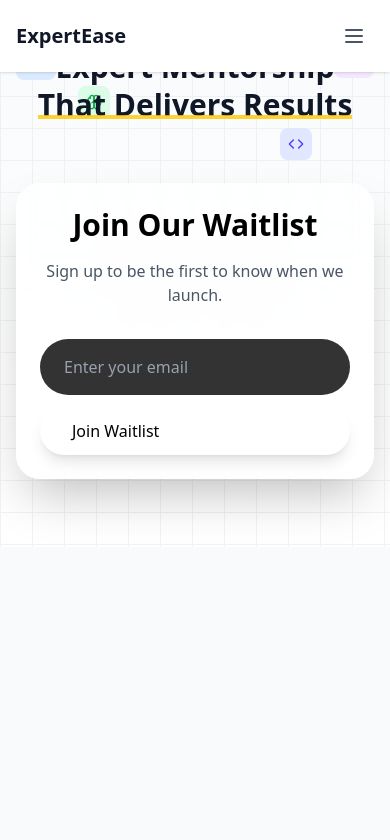
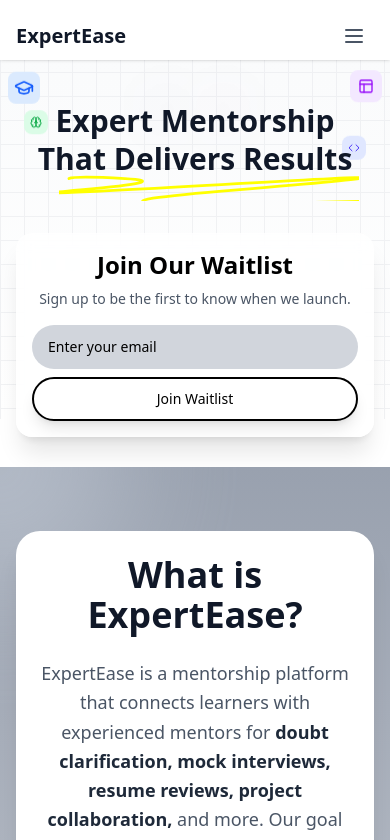
Before and after one commit to Srilochan7/ee_prod, a React (Vite) app: page / in a window 390 px wide. Shown: the top 840 px of the page. Built offline with nearby package versions, Linux system fonts and the light colour scheme.

Commit message:
frontend responsive done

```diff
--- a/package.json
+++ b/package.json
@@ -11,6 +11,7 @@
   },
   "dependencies": {
     "@tailwindcss/vite": "^4.0.3",
+    "axios": "^1.7.9",
     "framer-motion": "^12.0.6",
     "lucide-react": "^0.474.0",
     "react": "^18.3.1",
--- a/src/App.jsx
+++ b/src/App.jsx
@@ -11,12 +11,12 @@ function App() {
   const [count, setCount] = useState(0)
 
   return (
-    <>
+    <div>
       <Navbar/>
       <Hero/>
       <What/>
       <Footer/>
-    </>
+    </div>
   )
 }
 
--- a/src/components/hero.jsx
+++ b/src/components/hero.jsx
@@ -38,8 +38,8 @@ const Hero = () => {
 
 
   return (
-    <section id='section1'>
-      <div className="min-h-screen bg-gray-50">
+    <section id='section1 mt-12'>
+      <div className="mb-12 bg-gray-500 ">
         <style>
           {`
             @keyframes float {
@@ -58,91 +58,96 @@ const Hero = () => {
             }
           `}
         </style>
-        <section className="relative overflow-hidden bg-gradient-to-b from-gray-50 to-white pb-1">
-          {/* Grid Pattern - Responsive */}
+        <section className="relative  bg-gradient-to-b from-gray-50 to-white pb-1">
+          {/* Grid Pattern - More responsive */}
           <div className="absolute inset-0">
-            <div className="absolute inset-0 bg-[linear-gradient(to_right,#e5e7eb_1px,transparent_1px),linear-gradient(to_bottom,#e5e7eb_1px,transparent_1px)] bg-[size:2rem_2rem] md:bg-[size:4rem_4rem] opacity-50"></div>
+            <div className="absolute inset-0 bg-[linear-gradient(to_right,#e5e7eb_1px,transparent_1px),linear-gradient(to_bottom,#e5e7eb_1px,transparent_1px)] bg-[size:1.5rem_1.5rem] sm:bg-[size:2rem_2rem] md:bg-[size:4rem_4rem] opacity-50"></div>
           </div>
 
-          {/* Floating Elements - Mobile Optimized */}
-          <div className="absolute inset-0 overflow-hidden">
-            {/* Academic/Learning Elements - Adjusted for Mobile */}
-            <div className="absolute top-10 left-4 md:top-20 md:left-10 w-10 h-10 md:w-16 md:h-16 bg-blue-100 rounded-lg flex items-center justify-center animate-float">
-              <GraduationCap className="w-5 h-5 md:w-8 md:h-8 text-blue-600" />
+          {/* Floating Elements - Better mobile optimization */}
+          <div className="absolute top-[40px] inset-0 overflow-hidden">
+            {/* Academic/Learning Elements */}
+            <div className="absolute top-8 left-2 sm:top-10 sm:left-4 md:top-20 md:left-10 w-8 h-8 sm:w-10 sm:h-10 md:w-16 md:h-16 bg-blue-100 rounded-lg flex items-center justify-center animate-float">
+              <GraduationCap className="w-5 h-5 sm:w-5 sm:h-5 md:w-8 md:h-8 text-blue-600" />
             </div>
-            <div className="absolute top-24 left-1/5 md:top-40 md:left-1/4 w-8 h-8 md:w-12 md:h-12 bg-green-100 rounded-lg flex items-center justify-center animate-float-delayed">
-              <Brain className="w-4 h-4 md:w-6 md:h-6 text-green-600" />
+            <div className="absolute top-20 left-1/16 sm:top-24 md:top-40 md:left-1/4 w-6 h-6 sm:w-8 sm:h-8 md:w-12 md:h-12 bg-green-100 rounded-lg flex items-center justify-center animate-float-delayed">
+              <Brain className="w-3 h-3 sm:w-4 sm:h-4 md:w-6 md:h-6 text-green-600" />
             </div>
-            <div className="hidden md:flex absolute bottom-32 left-20 w-14 h-14 bg-yellow-100 rounded-lg items-center justify-center animate-float">
-              <Trophy className="w-7 h-7 text-yellow-600" />
+            <div className="hidden sm:flex absolute bottom-24 left-12 sm:bottom-32 sm:left-20 w-10 h-10 sm:w-14 sm:h-14 bg-yellow-100 rounded-lg items-center justify-center animate-float">
+              <Trophy className="w-5 h-5 sm:w-7 sm:h-7 text-yellow-600" />
             </div>
 
-            {/* Tech/Development Elements - Adjusted for Mobile */}
-            <div className="absolute top-12 right-4 md:top-24 md:right-16 w-10 h-10 md:w-16 md:h-16 bg-purple-100 rounded-lg flex items-center justify-center animate-float-delayed">
-              <Layout className="w-5 h-5 md:w-8 md:h-8 text-purple-600" />
+            {/* Tech/Development Elements */}
+            <div className="absolute top-[40px] right-2 sm:top-12 sm:right-4 md:top-24 md:right-16 w-8 h-8 sm:w-10 sm:h-10 md:w-16 md:h-16 bg-purple-100 rounded-lg flex items-center justify-center animate-float-delayed">
+              <Layout className="w-4 h-4 sm:w-5 sm:h-5 md:w-8 md:h-8 text-purple-600" />
             </div>
-            <div className="absolute top-32 right-1/5 md:top-48 md:right-1/4 w-8 h-8 md:w-12 md:h-12 bg-indigo-100 rounded-lg flex items-center justify-center animate-float">
-              <Code className="w-4 h-4 md:w-6 md:h-6 text-indigo-600" />
+            <div className="absolute top-24 right-1/16 sm:top-32 md:top-48 md:right-1/4 w-6 h-6 sm:w-8 sm:h-8 md:w-12 md:h-12 bg-indigo-100 rounded-lg flex items-center justify-center animate-float">
+              <Code className="w-3 h-3 sm:w-4 sm:h-4 md:w-6 md:h-6 text-indigo-600" />
             </div>
-            <div className="hidden md:flex absolute bottom-40 right-20 w-14 h-14 bg-red-100 rounded-lg items-center justify-center animate-float-delayed">
-              <PenTool className="w-7 h-7 text-red-600" />
+            <div className="hidden sm:flex absolute bottom-32 right-12 sm:bottom-40 sm:right-20 w-10 h-10 sm:w-14 sm:h-14 bg-red-100 rounded-lg items-center justify-center animate-float-delayed">
+              <PenTool className="w-5 h-5 sm:w-7 sm:h-7 text-red-600" />
             </div>
 
-            {/* Center Elements - Adjusted for Mobile */}
-            <div className="absolute top-1/2 left-1/2 transform -translate-x-1/2 -translate-y-1/2 flex gap-10 md:gap-20">
-              <div className="w-12 h-12 md:w-20 md:h-20 bg-blue-900/5 rounded-full blur-xl"></div>
-              <div className="w-12 h-12 md:w-20 md:h-20 bg-purple-900/5 rounded-full blur-xl"></div>
+            {/* Center Elements */}
+            <div className="absolute top-[70px] left-1/2 transform -translate-x-1/2 -translate-y-1/2 flex gap-6 sm:gap-10 md:gap-20">
+              <div className="w-8 h-8 sm:w-12 sm:h-12 md:w-20 md:h-20 bg-blue-900/5 rounded-full blur-xl"></div>
+              <div className="w-8 h-8 sm:w-12 sm:h-12 md:w-20 md:h-20 bg-purple-900/5 rounded-full blur-xl"></div>
             </div>
           </div>
 
-          {/* Main Content - Mobile Responsive */}
-          <div className="container mx-auto px-4 md:px-6 pt-12 md:pt-20 pb-16 md:pb-32 relative">
+          {/* Main Content */}
+          <div className="container top-[70px] mx-auto px-4 md:px-6 pt-8 sm:pt-12 md:pt-20 pb-12 sm:pb-16 md:pb-32 relative">
             <div className="max-w-4xl mx-auto text-center">
-              <h1 className="text-3xl sm:text-4xl md:text-6xl font-bold mb-4 md:mb-6 leading-tight text-gray-900">
+              <h1 className="text-3xl xs:text-3xl sm:text-4xl md:text-6xl font-bold mb-3 sm:mb-4 md:mb-6 leading-tight text-gray-900">
                 Expert Mentorship
                 <br />
                 <span className="relative inline-block">
                   That Delivers Results
-                  <div className="absolute bottom-1 md:bottom-2 left-0 w-full h-1 md:h-2 bg-yellow-400/80"></div>
+                  <div className="absolute bottom-0.5 sm:bottom-1 md:bottom-2 left-0 w-full h-0.5 sm:h-1 md:h-2"></div>
+                  <svg className='ml-7 -mt-1 w-[300px] h-7 md:w-[800px]' viewBox="0 0 500 50" xmlns="http://www.w3.org/2000/svg">
+                    <path d="M0 10 Q10 5, 100 10 T20 30 T300 19 T300 30 T600 49"
+                      stroke="yellow" stroke-width="5" fill="none" stroke-linecap="round" stroke-linejoin="round" />
+                  </svg>
+
                 </span>
               </h1>
 
-              {/* Waitlist Section - Mobile Optimized */}
-              <div className="max-w-2xl mx-auto mt-15">
-      <div className="bg-white/80 backdrop-blur-sm rounded-3xl p-6 md:p-10 shadow-2xl transition-shadow duration-300 ease-in-out">
-        <h2 className="text-3xl md:text-4xl font-bold mb-4">Join Our Waitlist</h2>
-        <p className="text-gray-600 text-base md:text-lg mb-8">
+              {/* Waitlist Section */}
+              <div className="max-w-2xl mx-auto mt-8 sm:mt-12 md:mt-15">
+                <div className="bg-white/80 backdrop-blur-sm rounded-2xl sm:rounded-3xl p-4 sm:p-6 md:p-10 shadow-xl sm:shadow-2xl transition-shadow duration-300 ease-in-out">
+                  <h2 className="text-2xl sm:text-3xl md:text-4xl font-bold mb-2 sm:mb-4">Join Our Waitlist</h2>
+                  <p className="text-gray-600 text-sm sm:text-base md:text-lg mb-4 sm:mb-6 md:mb-8">
                     Sign up to be the first to know when we launch.
                   </p>
-        <form onSubmit={handleSubmit} className="flex flex-col md:flex-row gap-3 max-w-xl mx-auto">
+                  <form onSubmit={handleSubmit} className="flex flex-col sm:flex-row gap-2 sm:gap-3 max-w-xl mx-auto">
                     <input
                       type="email"
                       placeholder="Enter your email"
                       value={email}
                       onChange={(e) => setEmail(e.target.value)}
-            className="flex-1 px-6 py-4 rounded-full bg-black/80 text-white placeholder-gray-400 focus:outline-none focus:ring-2 focus:ring-blue-500"
+                      className="flex-1 px-4 sm:px-6 py-3 sm:py-4 rounded-full bg-gray-300 text-black placeholder-black text-sm sm:text-base focus:outline-none focus:ring-2 focus:ring-blue-500"
                       disabled={loading}
                     />
                     <button
                       type="submit"
-            className="relative inline-flex overflow-hidden rounded-full bg-white px-8 py-3
-              text-base font-medium text-black shadow-lg
+                      className="relative inline-flex overflow-hidden rounded-full bg-white px-6 sm:px-8 py-2.5 sm:py-3
+                        text-sm sm:text-base font-medium text-black shadow-lg
                         transition-all duration-300 ease-in-out
                         hover:text-white
                         disabled:opacity-50 disabled:cursor-not-allowed
                         before:absolute before:inset-0
                         before:z-0 before:translate-x-[-100%] before:bg-gray-900
                         before:transition-transform before:duration-300 before:ease-in-out
-              hover:before:translate-x-0"
+                        hover:before:translate-x-0 text-center justify-center border-2"
                       disabled={loading}
                     >
-            <span className="relative z-10">
+                      <span className="text-md md:text-xl z-10 flex justify-center">
                         {loading ? "Processing..." : "Join Waitlist"}
                       </span>
                     </button>
                   </form>
-        {error && <p className="text-red-500 mt-2">{error}</p>}
-        {success && <p className="text-green-500 mt-2">Successfully added to waitlist!</p>}
+                  {error && <p className="text-red-500 mt-2 text-sm sm:text-base">{error}</p>}
+                  {success && <p className="text-green-500 mt-2 text-sm sm:text-base">Successfully added to waitlist!</p>}
                 </div>
               </div>
             </div>
--- a/src/components/navbar.jsx
+++ b/src/components/navbar.jsx
@@ -17,7 +17,7 @@ const Navbar = () => {
   };
 
   return (
-    <nav className="fixed top-0 left-0 right-0 bg-white shadow-sm z-50">
+    <nav className="fixed top-0 left-0 right-0 bg-white shadow-sm z-50 h-15">
       <style>
         {`
           @keyframes slideDown {
--- a/src/components/what.jsx
+++ b/src/components/what.jsx
@@ -40,7 +40,7 @@ const What = () => {
 
   return (
     <section id="section5" className="relative overflow-hidden">
-      <div className="min-h-screen w-full flex flex-col items-center justify-center bg-gradient-to-b from-gray-50 to-white px-4 py-16 md:py-5">
+      <div className="min-h-screen w-full flex flex-col items-center justify-center bg-gradient-to-b from-gray-400 to-white px-4 py-16 md:py-5">
         <div className="max-w-7xl w-full">
           {/* Background decorative elements */}
           <div className="absolute top-0 left-0 w-64 h-64 bg-blue-50 rounded-full filter blur-3xl opacity-30 -translate-x-1/2 -translate-y-1/2" />
@@ -65,7 +65,7 @@ const What = () => {
               {features.map((feature, index) => (
                 <div
                   key={index}
-                  className="group bg-white rounded-2xl p-6 shadow-lg hover:shadow-xl transition-all duration-300 transform hover:-translate-y-1"
+                  className="group bg-white border-t-2 border-slate-200 rounded-2xl p-6 shadow-xl hover:shadow-xl transition-all duration-300 transform hover:-translate-y-1"
                 >
                   <div className="flex flex-col items-center">
                     <div className={`w-16 h-16 ${feature.bgColor} rounded-2xl flex items-center justify-center mb-6 group-hover:scale-110 transition-transform duration-300`}>
```
Also changed, not shown: 1 other file (tests, documents, lock files or other folders). Lines whose indentation alone changed are shown as unchanged.
